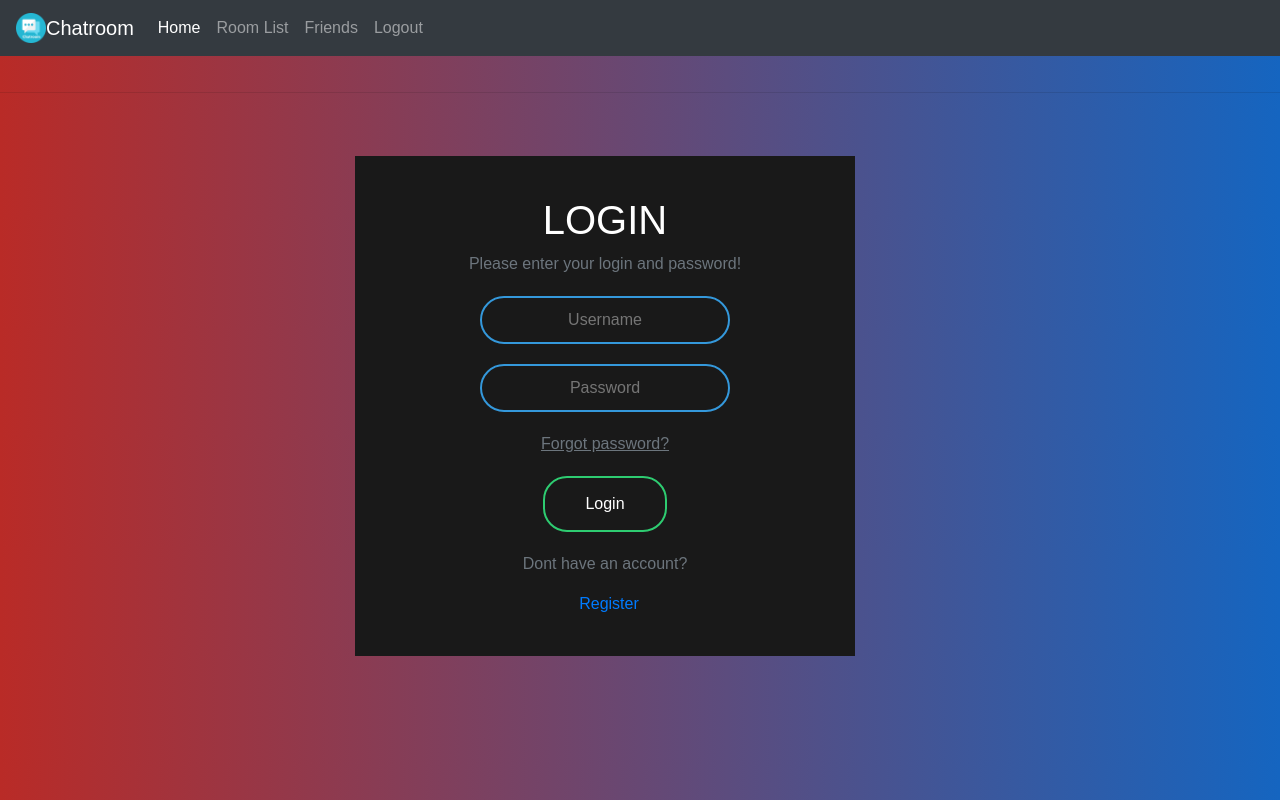
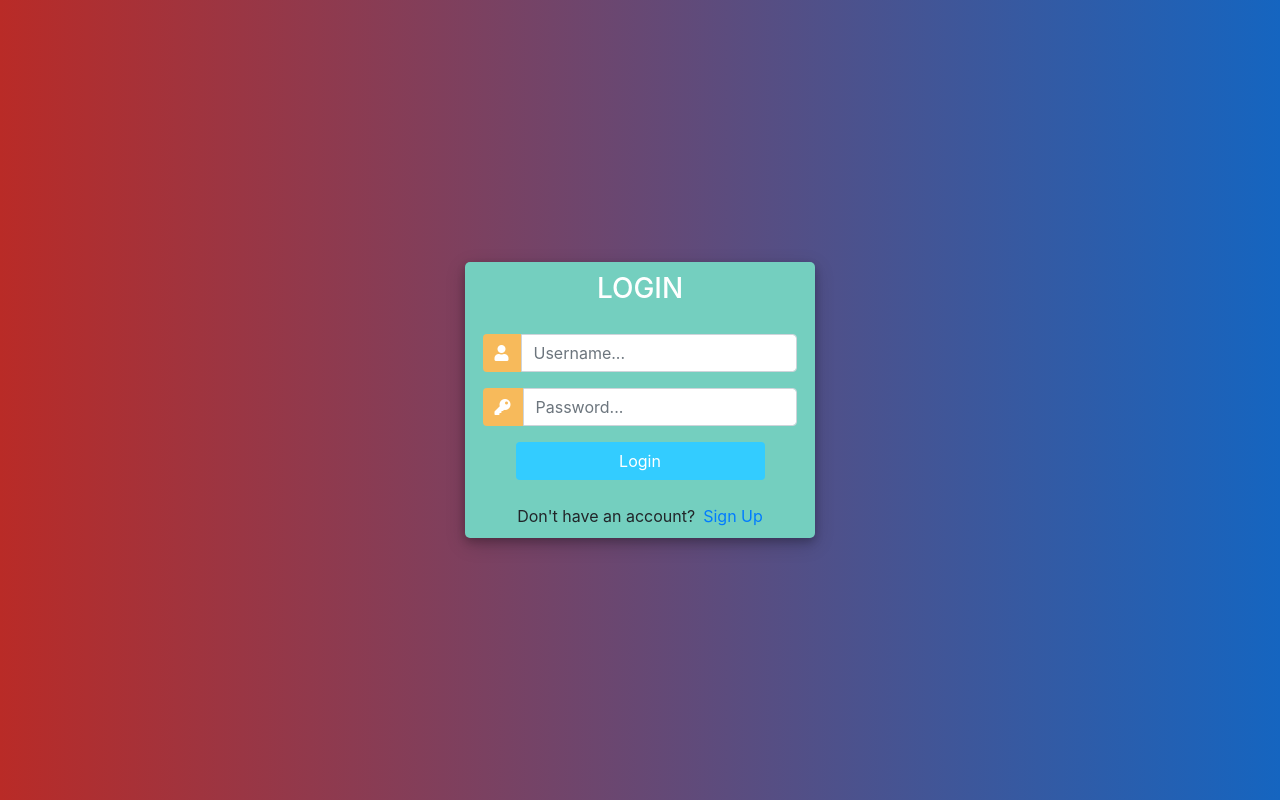
Before and after one commit to StevenJin7820/Chatroom, a Django app: page / in a window 1280 px wide. Run offline with Django 3.2, Linux system fonts and the light colour scheme; some libraries are stand-ins or nearby versions.

Commit message:
User accounts set-up with authentication

```diff
--- a/chat/templates/login.html
+++ b/chat/templates/home.html
@@ -1,5 +1,5 @@
 {% extends 'dashboard.html' %}
 
 {% block content %}
-<h3>Login Page</h3>
+<h3>Home Page</h3>
 {% endblock %}
--- a/chat/templates/index.html
+++ b/chat/templates/index.html
@@ -1,23 +1,129 @@
+{% load static %}
+<!DOCTYPE html>
+<html>
 
-{% extends 'dashboard.html' %}
-{% load static %}
-{% block content %}
 <head>
-    <link rel="stylesheet" type = "text/css" href = "{% static '/css/homepage.css' %}">
+	<title>Login</title>
+	<link rel="stylesheet" href="https://stackpath.bootstrapcdn.com/bootstrap/4.1.3/css/bootstrap.min.css" integrity="sha384-MCw98/SFnGE8fJT3GXwEOngsV7Zt27NXFoaoApmYm81iuXoPkFOJwJ8ERdknLPMO" crossorigin="anonymous">
+	<script src="https://ajax.googleapis.com/ajax/libs/jquery/3.3.1/jquery.min.js"></script>
+	<link rel="stylesheet" href="https://use.fontawesome.com/releases/v5.6.1/css/all.css" integrity="sha384-gfdkjb5BdAXd+lj+gudLWI+BXq4IuLW5IT+brZEZsLFm++aCMlF1V92rMkPaX4PP" crossorigin="anonymous">
+
+
+	<style>
+		body,
+		html {
+			margin: 0;
+			padding: 0;
+			height: 100%;
+			background: linear-gradient(to right, #b92b27, #1565c0);
+		}
+		.user_card {
+			width: 350px;
+			margin-top: auto;
+			margin-bottom: auto;
+			background: #74cfbf;
+			position: relative;
+			display: flex;
+			justify-content: center;
+			flex-direction: column;
+			padding: 10px;
+			box-shadow: 0 4px 8px 0 rgba(0, 0, 0, 0.2), 0 6px 20px 0 rgba(0, 0, 0, 0.19);
+			-webkit-box-shadow: 0 4px 8px 0 rgba(0, 0, 0, 0.2), 0 6px 20px 0 rgba(0, 0, 0, 0.19);
+			-moz-box-shadow: 0 4px 8px 0 rgba(0, 0, 0, 0.2), 0 6px 20px 0 rgba(0, 0, 0, 0.19);
+			border-radius: 5px;
+
+		}
+
+		.form_container {
+			margin-top: 20px;
+		}
+
+		#form-title{
+			color: #fff;
+
+		}
+
+		.login_btn {
+			width: 100%;
+			background: #33ccff !important;
+			color: white !important;
+		}
+		.login_btn:focus {
+			box-shadow: none !important;
+			outline: 0px !important;
+		}
+		.login_container {
+			padding: 0 2rem;
+		}
+		.input-group-text {
+			background: #f7ba5b !important;
+			color: white !important;
+			border: 0 !important;
+			border-radius: 0.25rem 0 0 0.25rem !important;
+		}
+		.input_user,
+		.input_pass:focus {
+			box-shadow: none !important;
+			outline: 0px !important;
+		}
+
+		#messages{
+			background-color: grey;
+			color: #fff;
+			padding: 10px;
+			margin-top: 10px;
+		}
+	</style>
+
 </head>
-<div class="container">
-    <div class="row">
-        <div class="col-md-6">
-            <div class="card">
-                <form onsubmit="event.preventDefault()" class="box">
-                    <h1>Login</h1>
-                    <p class="text-muted"> Please enter your login and password!</p> <input type="text" name="" placeholder="Username"> <input type="password" name="" placeholder="Password"> <a class="forgot text-muted" href="#">Forgot password?</a> <input type="submit" name="" value="Login" href="#">
-                    <div class="col-md-12">
-                        <p class = "text-muted">Dont have an account?</p><a href="{% url 'register' %}" class="ml-2">Register</a>
+<body>
+	<div class="container h-100">
+		<div class="d-flex justify-content-center h-100">
+			<div class="user_card">
+				<div class="d-flex justify-content-center">
+
+
+					<h3 id="form-title">LOGIN</h3>
+				</div>
+				<div class="d-flex justify-content-center form_container">
+					<form method="POST" action="">
+						{% csrf_token %}
+						<div class="input-group mb-3">
+							<div class="input-group-append">
+								<span class="input-group-text"><i class="fas fa-user"></i></span>
+							</div>
+
+							<input type="text" name="username" placeholder="Username..." class="form-control">
+						</div>
+
+						<div class="input-group mb-2">
+							<div class="input-group-append">
+								<span class="input-group-text"><i class="fas fa-key"></i></span>
+							</div>
+
+								<input type="password" name="password" placeholder="Password..." class="form-control" >
+						</div>
+
+							<div class="d-flex justify-content-center mt-3 login_container">
+				 				<input class="btn login_btn" type="submit" value="Login">
 				   			</div>
 					</form>
+
+				</div>
+
+				{% for message in messages %}
+					<p id="messages">{{message}}</p>
+				{% endfor %}
+
+				<div class="mt-4">
+					<div class="d-flex justify-content-center links">
+						Don't have an account? <a href="{% url 'register' %}" class="ml-2">Sign Up</a>
+					</div>
+
 				</div>
 			</div>
 		</div>
 	</div>
-{% endblock %}
+</body>
+
+</html>
--- a/chat/templates/navbar.html
+++ b/chat/templates/navbar.html
@@ -1,5 +1,13 @@
 
 {% load static %}
+
+<style>
+  .hello-msg{
+    font-size : 18px;
+    color: #fff;
+    margin-right: 20px;
+  }
+</style>
 
 <nav class="navbar navbar-expand-lg navbar-dark bg-dark">
     <img src="{% static 'images/chatroom.png' %}" width="30" height="30" class="d-inline-block align-top" alt="">
@@ -12,7 +20,10 @@
         <a class="nav-item nav-link active" href="#">Home</a>
         <a class="nav-item nav-link" href="#">Room List</a>
         <a class="nav-item nav-link" href="#">Friends</a>
-        <a class="nav-item nav-link" href="#">Logout</a>
       </div>
     </div>
+
+    <span class = "hello-msg">Hello, {{request.user}} </span>
+    <span class = "hello-msg"><a href = "{% url 'logout' %}">Logout</a></span>
+
   </nav>
--- a/chat/templates/register.html
+++ b/chat/templates/register.html
@@ -1,6 +1,4 @@
-{% extends 'dashboard.html' %}
 {% load static %}
-{% block content %}
 <!DOCTYPE html>
 <html>
 
@@ -142,4 +140,3 @@
 	</script>
 </body>
 </html>
-{% endblock %}
--- a/chat/urls.py
+++ b/chat/urls.py
@@ -5,6 +5,7 @@ from . import views
 urlpatterns = [
     path('', views.index, name ='index'),
     path('register/', views.register, name = 'register'),
-    path('login/', views.login, name = 'login'),
+    path('logout/', views.logoutUser, name = 'logout'),
     path('<str:room_name>/', views.room, name='room'),
+    path('home/', views.home, name='home')
 ]
--- a/chat/views.py
+++ b/chat/views.py
@@ -1,28 +1,56 @@
-from django.shortcuts import render
+from django.shortcuts import render, redirect
 from django.contrib.auth.forms import UserCreationForm
 from .models import *
 from .forms import CreateUserForm
+from django.contrib import messages
+from django.contrib.auth import authenticate, login, logout
+from django.contrib.auth.decorators import login_required
 
+def register(request):
+    if request.user.is_authenticated:
+        return redirect('home')
+    else:
+        form = CreateUserForm()
+        if request.method == 'POST':
+            form = CreateUserForm(request.POST)
+            if form.is_valid():
+                form.save()
+                user = form.cleaned_data.get('username')
+                messages.success(request, 'Account was created for '+ user)
+                return redirect('index')
+
+    context = {'form' :form}
+    return render(request, 'register.html', context)
 
 def index(request):
-    return render(request, 'index.html', {})
+	if request.user.is_authenticated:
+		return redirect('home')
+	else:
+		if request.method == 'POST':
+			username = request.POST.get('username')
+			password =request.POST.get('password')
 
+			user = authenticate(request, username=username, password=password)
 
+			if user is not None:
+				login(request, user)
+				return redirect('home')
+			else:
+				messages.info(request, 'Username OR password is incorrect')
+
+		context = {}
+		return render(request, 'index.html', context)
+
+def logoutUser(request):
+	logout(request)
+	return redirect('index')
+
+@login_required(login_url='index')
+def home(request):
+    return render(request, 'home.html', {})
+
+@login_required(login_url='index')
 def room(request, room_name):
     return render(request, 'chatroom.html', {
         'room_name': room_name
     })
-
-def register(request):
-    form = CreateUserForm()
-    if request.method == 'POST':
-        form = CreateUserForm(request.POST)
-        if form.is_valid():
-            form.save()
-    context = {'form' :form}
-    return render(request, 'register.html', context)
-
-def login(request):
-    form = UserCreationForm
-    context = {"form": form}
-    return render(request, 'login.html', context)
```
Also changed, not shown: db.sqlite3. Lines whose indentation alone changed are shown as unchanged.
